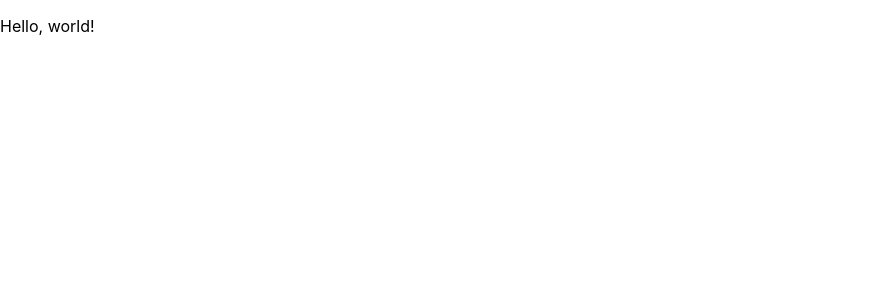
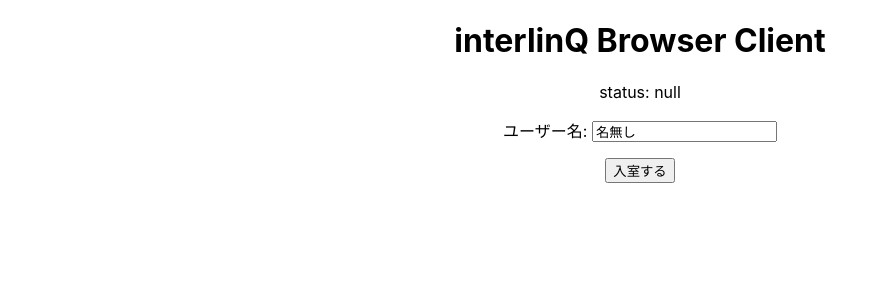
Before and after one commit to il2021/interlinQ, a React (Create React App) app in the folder browser-client/: page / in a window 1280 px wide. Shown: the top 300 px of the page, without its empty margins (0-888 px from the left). Built offline with nearby package versions, Linux system fonts and the light colour scheme.

Commit message:
Create 入室 UI

```diff
--- a/browser-client/src/App.css
+++ /dev/null
@@ -1,38 +0,0 @@
-.App {
-  text-align: center;
-}
-
-.App-logo {
-  height: 40vmin;
-  pointer-events: none;
-}
-
-@media (prefers-reduced-motion: no-preference) {
-  .App-logo {
-    animation: App-logo-spin infinite 20s linear;
-  }
-}
-
-.App-header {
-  background-color: #282c34;
-  min-height: 100vh;
-  display: flex;
-  flex-direction: column;
-  align-items: center;
-  justify-content: center;
-  font-size: calc(10px + 2vmin);
-  color: white;
-}
-
-.App-link {
-  color: #61dafb;
-}
-
-@keyframes App-logo-spin {
-  from {
-    transform: rotate(0deg);
-  }
-  to {
-    transform: rotate(360deg);
-  }
-}
--- a/browser-client/src/App.tsx
+++ b/browser-client/src/App.tsx
@@ -1,10 +1,29 @@
 /* eslint-disable @next/next/no-img-element */
-import React from 'react';
-import './App.css';
+import { useState } from 'react';
 
 const App = () => {
+    const [userName, setUserName] = useState<string>('名無し');
+    const [status, setStatus] = useState<'waiting' | null>(null);
     return (
-        <p>Hello, world!</p>
+        <div style={{ textAlign: 'center' }}>
+            <h1>interlinQ Browser Client</h1>
+            <div>
+                status: {status || 'null'}
+            </div>
+            <div style={{ margin: '1em 0' }}>
+                <label htmlFor='userName'>ユーザー名: </label>
+                <input
+                    id='userName'
+                    value={userName}
+                    disabled={status !== null}
+                    onChange={e => setUserName(e.target.value)} />
+            </div>
+            <div>
+                {
+                    status === null && <button onClick={() => setStatus('waiting')}>入室する</button>
+                }
+            </div>
+        </div>
     );
 };
 
```
